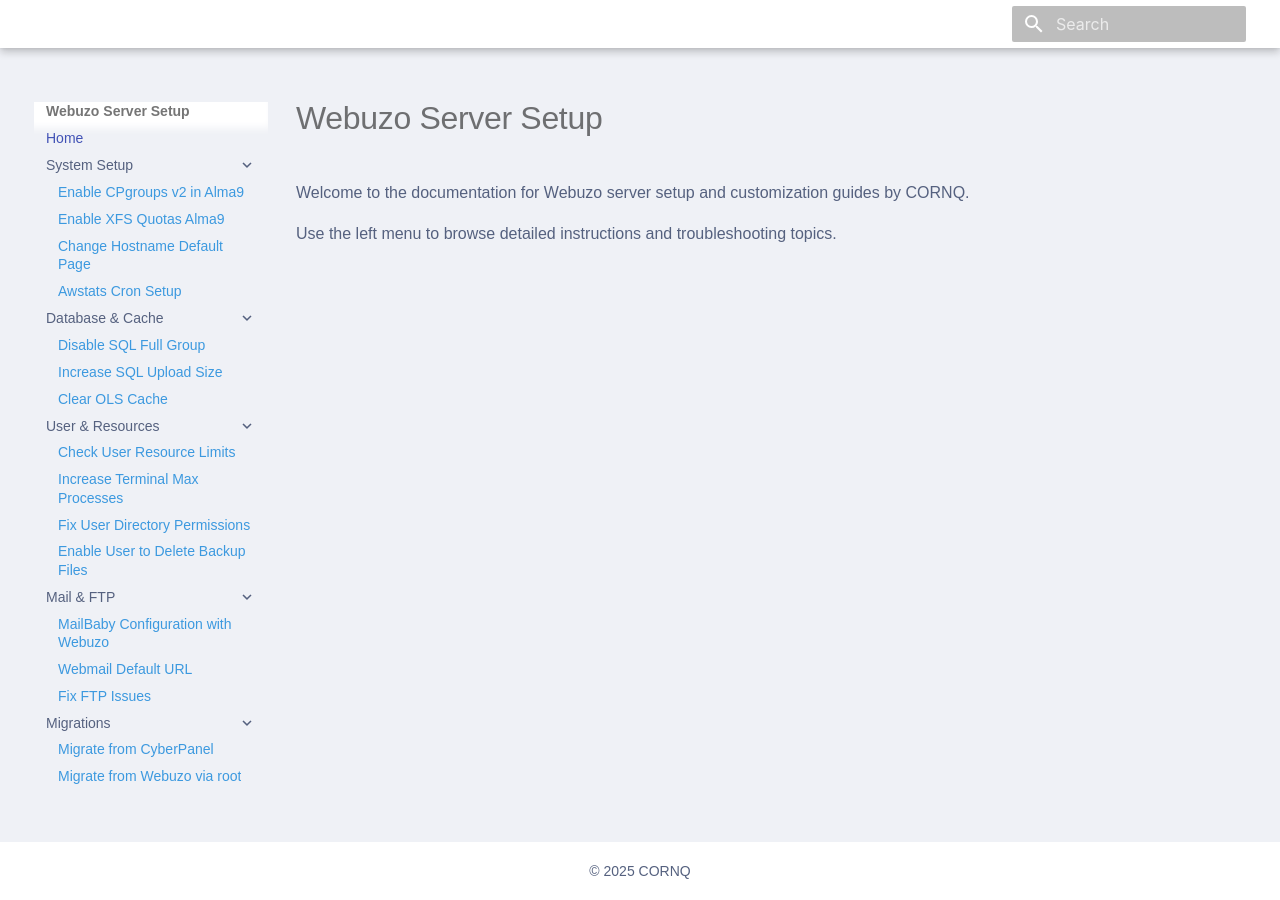
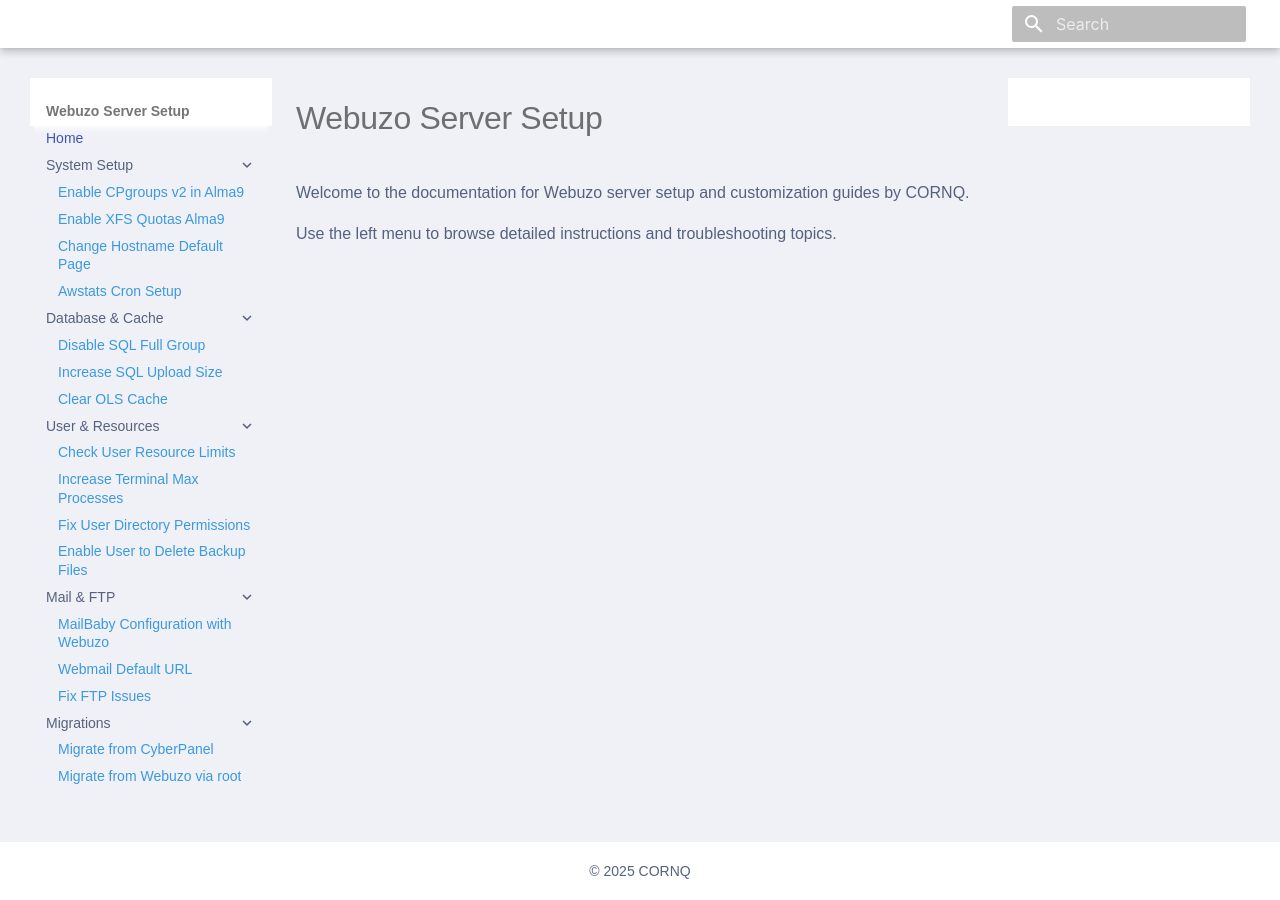
Before and after one commit to cornQ/webuzo-server-setup, an MkDocs documentation site: the page built from docs/index.md, in a window 1280 px wide. Built offline with MkDocs 1.6.1 and Material for MkDocs 9.7.7, drawn with Linux system fonts in a browser that asks for light colours; some web fonts are replaced.

Commit message:
sidebar color correction

```diff
--- a/docs/css/style.css
+++ b/docs/css/style.css
@@ -22,6 +22,10 @@
 
 .md-footer-meta{
   background-color: var( --footer-bg-color--dark);
+}
+
+.md-sidebar {
+  background-color: var(--color-header-footer);
 }
 
 h1, h2, h3, h4, h5, h6 {
```
